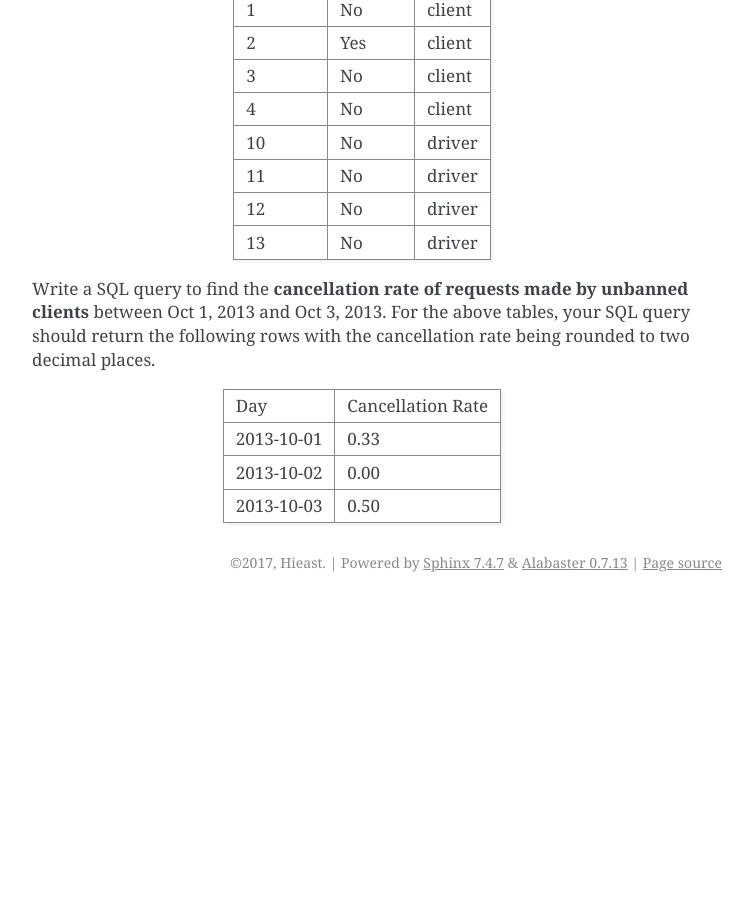
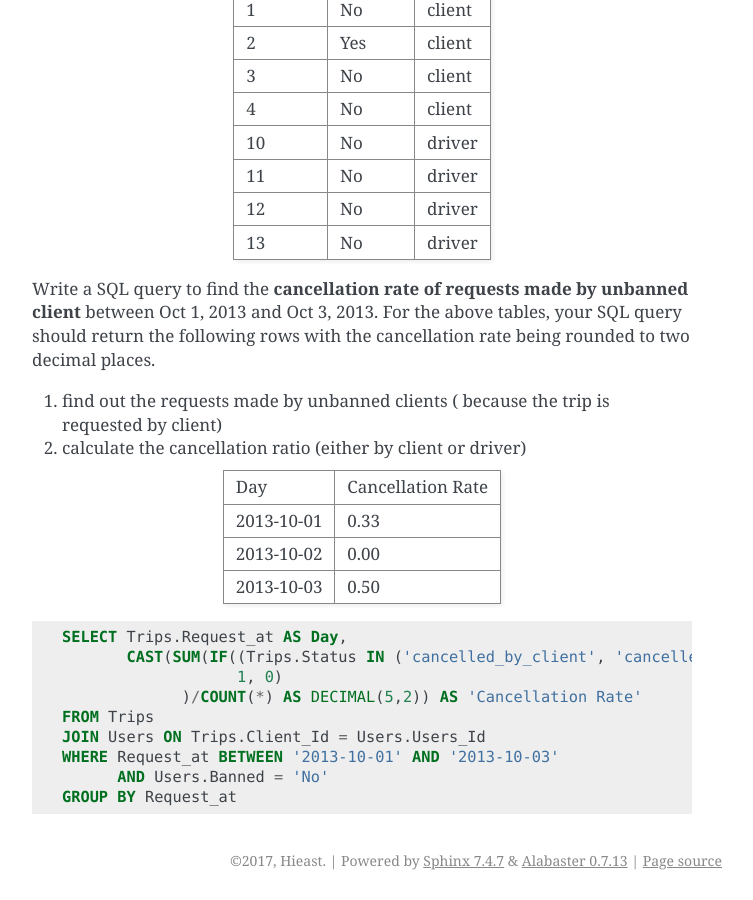
Before and after one commit to hieast/bedrock, a Sphinx documentation site: the page built from docs/leetcode/database.rst, in a window 1280 px wide and 900 px high, scrolled down 9937 px. Shown: the whole window, without its empty margins (388-1141 px from the left). Built offline with Sphinx 7.4.7, drawn with Linux system fonts in a browser that asks for light colours; before the commit the page ends 10539 px from its top, so only the background shows below that.

Commit message:
finish leetcode database problems

```diff
--- a/docs/leetcode/database.rst
+++ b/docs/leetcode/database.rst
@@ -561,6 +561,7 @@ For example, return the following Ids for the above Weather table:
     JOIN Weather AS q
     ON p.Date = DATE_ADD(q.Date, INTERVAL 1 DAY) AND p.Temperature > q.Temperature
 
+
 262. Trips and Users
 --------------------
 
@@ -615,9 +616,12 @@ The Users table holds all users. Each user has an unique Users_Id, and Role is a
 |    13    |   No   | driver |
 +----------+--------+--------+
 
-Write a SQL query to find the **cancellation rate of requests made by unbanned clients** between Oct 1,
+Write a SQL query to find the **cancellation rate of requests made by unbanned client** between Oct 1,
 2013 and Oct 3, 2013. For the above tables, your SQL query should return the following rows with the
 cancellation rate being rounded to two decimal places.
+
+(1) find out the requests made by unbanned clients ( because the trip is requested by client)
+(2) calculate the cancellation ratio (either by client or driver)
 
 +------------+-------------------+
 |     Day    | Cancellation Rate |
@@ -628,3 +632,15 @@ cancellation rate being rounded to two decimal places.
 +------------+-------------------+
 | 2013-10-03 |       0.50        |
 +------------+-------------------+
+
+.. code-block:: sql
+
+    SELECT Trips.Request_at AS Day,
+           CAST(SUM(IF((Trips.Status IN ('cancelled_by_client', 'cancelled_by_driver')),
+                       1, 0)
+                 )/COUNT(*) AS DECIMAL(5,2)) AS 'Cancellation Rate'
+    FROM Trips
+    JOIN Users ON Trips.Client_Id = Users.Users_Id
+    WHERE Request_at BETWEEN '2013-10-01' AND '2013-10-03'
+          AND Users.Banned = 'No'
+    GROUP BY Request_at
```
